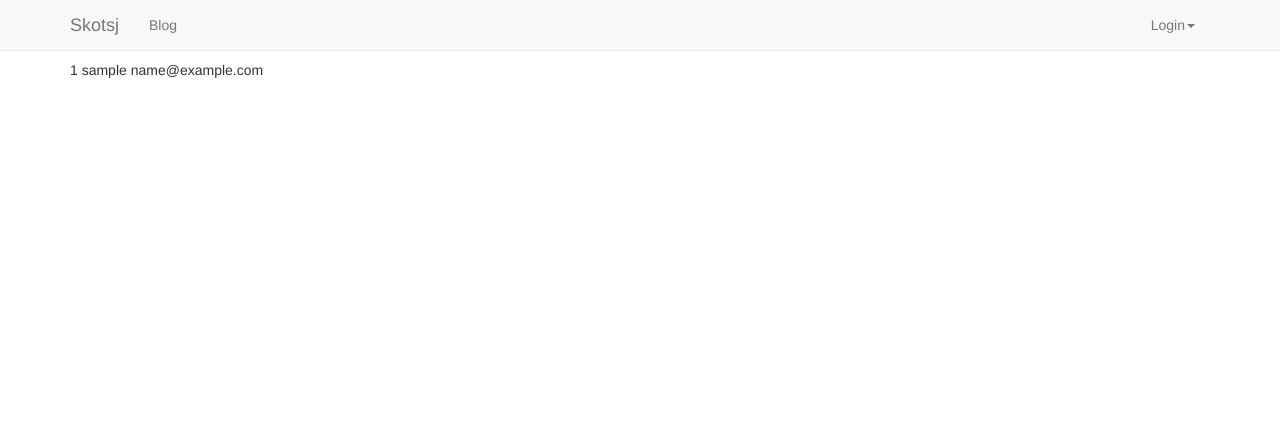
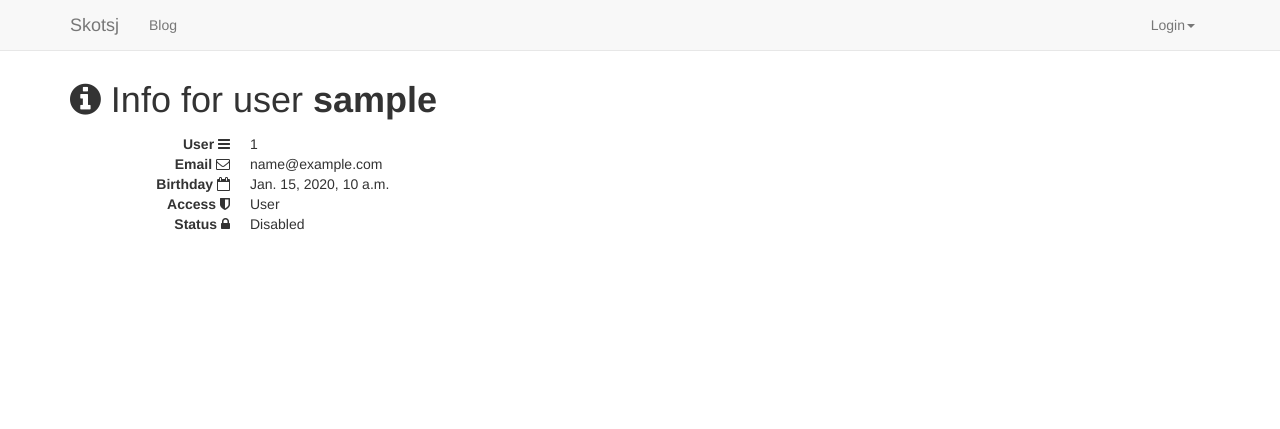
Before and after one commit to skotsjedal/net, a Django app: template templates/user/detail.html in a window 1280 px wide. Shown: the top 429 px of the page. Run offline with Django 3.2, Linux system fonts and the light colour scheme; the template is opened without the code that fills it: most values are stand-ins (such as "Sample title", 1, 10 or a date in 2020); parts of the project's set-up code (start-up, migrations or seed data) failed here and were passed over.

Commit message:
userpage/list and admin options for active/inactive

```diff
--- a/templates/blog/create.html
+++ b/templates/blog/create.html
@@ -36,12 +36,12 @@
 
 
         <div class="form-group">
-            <div class="col-md-offset-2 col-md-6">
+            <div class="col-md-offset-2 col-md-10">
                 <button type="submit" class="btn btn-default"><i class="fa fa-save"></i> Save</button>
                 {% if form.update %}
                     <div class="btn btn-warning deletePostBtn"><i class="fa fa-trash-o"></i> Delete</div>
                     <div id="deleteForm" style="display: none;">
-                        <strong>Are you sure you want to delete this post?</strong>
+                        <strong>Are you sure?</strong>
                         <div data-target="{% url 'delete-post' pk=post.id %}" data-redirect="{% url 'blog' %}"
                            class="btn btn-danger" id="deletePost"><i class="fa fa-warning"></i> Yes</div>
                         <div class="btn btn-success deletePostBtn"><i class="fa fa-ban"></i> No</div>
--- a/templates/user/detail.html
+++ b/templates/user/detail.html
@@ -1,8 +1,25 @@
 {% extends '_layout.html' %}
+{% block title %}
+    Userinfo - {{ userprofile.username }}
+{% endblock %}
 
 {% block body %}
-    {{ userprofile.id }}
-    {{ userprofile.username }}
-    {{ userprofile.email }}
+    <h1><i class="fa fa-info-circle"></i> Info for user <strong>{{ userprofile.username }}</strong></h1>
 
+    <dl class="dl-horizontal">
+        <dt>User <i class="fa fa-reorder"></i></dt>
+        <dd>{{ userprofile.id }}</dd>
+
+        <dt>Email <i class="fa fa-envelope-o"></i></dt>
+        <dd>{{ userprofile.email }}</dd>
+
+        <dt>Birthday <i class="fa fa-calendar-o"></i></dt>
+        <dd>{{ userprofile.date_of_birth }}</dd>
+
+        <dt>Access <i class="fa fa-shield"></i></dt>
+        <dd>{{ userprofile.is_admin|yesno:"Admin,User" }}</dd>
+
+        <dt>Status <i class="fa fa-lock"></i></dt>
+        <dd>{{ userprofile.is_active|yesno:"Active,Disabled" }}</dd>
+    </dl>
 {% endblock %}
--- a/user/admin.py
+++ b/user/admin.py
@@ -60,12 +60,12 @@ class MyUserAdmin(UserAdmin):
     # The fields to be used in displaying the User model.
     # These override the definitions on the base UserAdmin
     # that reference specific fields on auth.User.
-    list_display = ('username', 'email', 'date_of_birth', 'is_admin')
-    list_filter = ('is_admin',)
+    list_display = ('username', 'email', 'date_of_birth', 'is_admin', 'is_active')
+    list_filter = ('is_admin', 'is_active')
     fieldsets = (
         (None, {'fields': ('username', 'email', 'password')}),
         ('Personal info', {'fields': ('date_of_birth',)}),
-        ('Permissions', {'fields': ('is_admin',)}),
+        ('Permissions', {'fields': ('is_admin', 'is_active')}),
     )
     # add_fieldsets is not a standard ModelAdmin attribute. UserAdmin
     # overrides get_fieldsets to use this attribute when creating a user.
```
Also changed, not shown: templates/user/index.html (+19 -3 lines).
